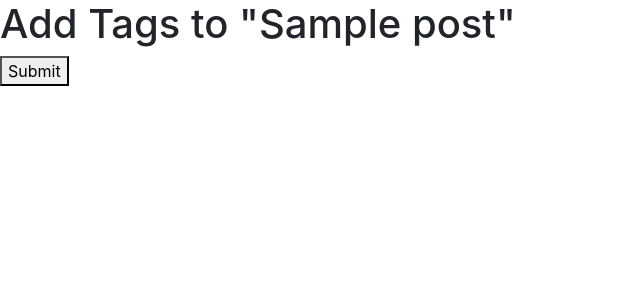
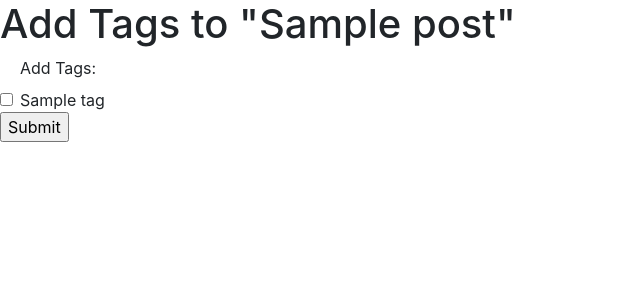
Before and after one commit to acmenes/blogly, a Flask app: page /posts/1/add_tags in a window 1280 px wide. Shown: the top 300 px of the page, without its empty margins (0-640 px from the left). Run offline with Flask 2, Linux system fonts and the light colour scheme; tables that the repository leaves empty hold one stand-in row (values such as "Sample post"); some libraries are stand-ins or nearby versions.

Commit message:
still having trouble adding tags to posts outside of psql

```diff
--- a/app.py
+++ b/app.py
@@ -1,6 +1,5 @@
 """Blogly application."""
 
-import re
 from flask import Flask, redirect, request, render_template
 from models import db, connect_db, User, Post, Tag
 from flask_debugtoolbar import DebugToolbarExtension
@@ -20,9 +19,9 @@ db.create_all()
 @app.route('/')
 def point_users():
     '''home page'''
-    new_posts= Post.query.order_by(Post.created_at.desc()).limit(5).all()
+    new_posts= Post.query.order_by(Post.created_at.desc()).limit(7).all()
     new_users= User.query.order_by(User.first_name.desc()).limit(5).all()
-    tags = Tag.query.all()
+    tags = Tag.query.limit(7).all()
     return render_template('home.html', new_posts=new_posts, tags=tags, new_users=new_users)
 
 @app.route('/notfound')
@@ -112,16 +111,22 @@ def user_posts(user_id):
 @app.route('/users/<int:user_id>/posts/new', methods=["GET"])
 def new_post(user_id):
     user = User.query.get_or_404(user_id)
-    return render_template('createpost.html', user=user)
+    tag = Tag.query.all()
+    return render_template('createpost.html', user=user, tag=tag)
 
 @app.route('/users/<int:user_id>/posts/new', methods=["POST"])
 def create_post(user_id):
     '''Adds a user post to the db'''
     user = User.query.get_or_404(user_id)
 
+    tag_ids = [int(num) for num in request.form.getlist("tags")]
+
+    tags = Tag.query.filter(Tag.id.in_(tag_ids)).all()
+
     post = Post(title=request.form['title'],
                     content=request.form['content'],
-                    user=user)
+                    user=user,
+                    tags=tags)
 
     db.session.add(post)
     db.session.commit()
@@ -187,7 +192,8 @@ def create_tag():
 def one_tag(tag_id):
     '''Display list of posts containing each tag'''
     tag = Tag.query.get_or_404(tag_id)
-    return render_template('tagpage.html', tag=tag)
+    post = Post.query.all()
+    return render_template('tagpage.html', tag=tag, post=post)
 
 @app.route('/tags/<int:tag_id>/edit')
 def update_tag(tag_id):
@@ -217,6 +223,19 @@ def add_tag_to_post(post_id):
 
     post = Post.query.get_or_404(post_id)
 
-    # tag = Tag.query.all(tag_id)
+    tag = Tag.query.all()
 
-    return render_template('selecttags.html', post=post)
+    return render_template('selecttags.html', post=post, tag=tag)
+
+@app.route('/posts/<int:post_id>/add_tags', methods=["POST"])
+def tag_post(post_id):
+
+    post = Post.query.get_or_404(post_id)
+
+    tag_ids = [int(num) for num in request.form.getlist("tags")]
+    post.tags = Tag.query.filter(Tag.id.in_(tag_ids)).all()
+
+    db.session.add(post)
+    db.session.commit()
+
+    return redirect (f"/posts/{post.id}")
--- a/templates/home.html
+++ b/templates/home.html
@@ -11,7 +11,7 @@
         <div class="col-sm bg-dark text-white mr-md-2">
             <h3>Check Out Posts By Some Of Our Users!</h3>
                 <ul>
-                    {% for user in new_users%}
+                    {% for user in new_users %}
                     <li><a href="/users/{{user.id}}">{{ user.first_name }} {{ user.last_name }}</a></li>
                     {% endfor %}
                 </ul>
--- a/templates/selecttags.html
+++ b/templates/selecttags.html
@@ -8,5 +8,19 @@
 <p>{{ tag.name }}</p>
 {% endfor %} -->
 
-<button>Submit</button>
+<div class="form">
+    <form method="POST">
+        <div class="form-check">
+            <label for="tags">Add Tags:</label>
+            <br>
+                {% for tag in tag %}
+                    <input type="checkbox" class="form-check-input">
+                    <label class="form-check-label">{{ tag.name }}</label>
+                    <br>
+                {% endfor %}
+        </div>
+        <input type="submit" value="Submit">
+    </form>
+</div>
+
 {% endblock %}
```
Also changed, not shown: templates/createpost.html (+11 -0 lines), templates/post.html (+6 -1 lines), templates/tagpage.html (+11 -5 lines).
